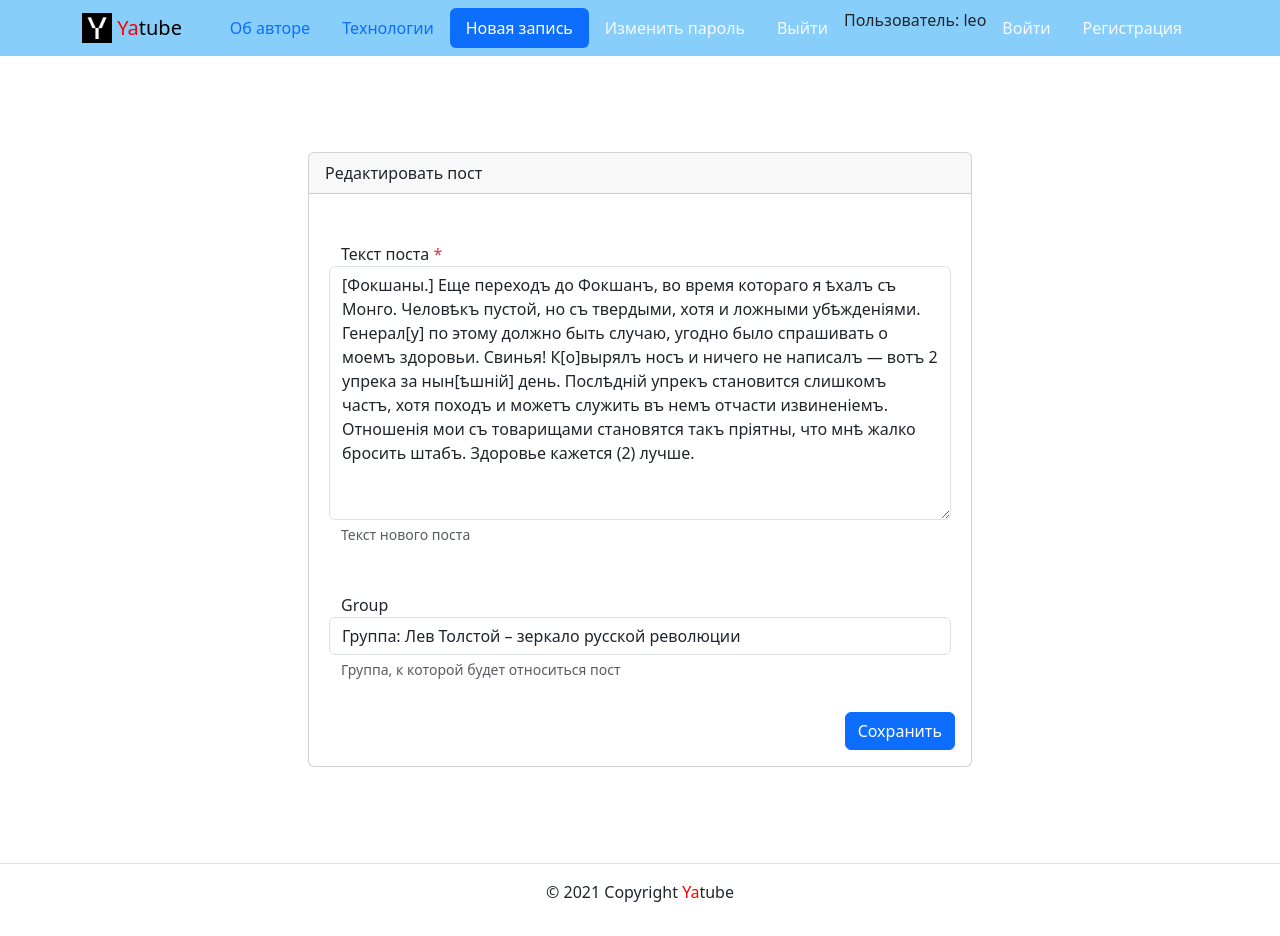
After one commit to Marik63/hw04_tests, a Django app: template yatube/templates/posts/update_post.html in a window 1280 px wide. The commit adds this page. Run offline with Django 3.2, Linux system fonts and the light colour scheme; the template is opened without the code that fills it, so the values that code supplies are empty; some libraries are stand-ins or nearby versions.

Commit message:
Отправил задание на проверку

```diff
--- a/yatube/templates/posts/group_list.html
+++ b/yatube/templates/posts/group_list.html
@@ -12,7 +12,7 @@
       <article>
         <ul>
           <li>
-            Автор: {{ post.author.get_full_name }}
+            Автор: <a href="{% url 'posts:profile' post.author.username %}">{{post.author.get_full_name}}
           </li>
           <li>
             Дата публикации: {{ post.pub_date|date:"d E Y" }}
--- /dev/null
+++ b/yatube/templates/posts/update_post.html
@@ -0,0 +1,116 @@
+<!DOCTYPE html>
+<html lang="ru">
+  <head>
+    <meta charset="utf-8">
+    <meta name="viewport" content="width=device-width, initial-scale=1">
+    <link rel="icon" href="../img/fav/fav.ico" type="image">
+    <link rel="apple-touch-icon" sizes="180x180" href="../img/fav/apple-touch-icon.png">
+    <link rel="icon" type="image/png" sizes="32x32" href="../img/fav/favicon-32x32.png">
+    <link rel="icon" type="image/png" sizes="16x16" href="../img/fav/favicon-16x16.png">
+    <meta name="msapplication-TileColor" content="#da532c">
+    <meta name="theme-color" content="#ffffff">
+    <link rel="stylesheet" href="../css/bootstrap.min.css">
+    <title>Редактировать пост</title>
+  </head>
+  <body>
+    <header>
+      <nav class="navbar navbar-light" style="background-color: lightskyblue">
+        <div class="container">
+          <a class="navbar-brand" href="../posts/index.html">
+            <img src="../img/logo.png" width="30" height="30" class="d-inline-block align-top" alt="">
+            <span style="color:red">Ya</span>tube
+          </a>
+          <ul class="nav  nav-pills">
+            <li class="nav-item">
+              <a class="nav-link" href="../about/author.html">
+                Об авторе
+              </a>
+            </li>
+            <li class="nav-item">
+              <a class="nav-link" href="../about/tech.html">
+                Технологии
+              </a>
+            </li>
+            <!-- пункты меню видны только авторизованному пользователю -->
+            <li class="nav-item">
+              <a class="nav-link active" href="../posts/create_post.html">
+                Новая запись
+              </a>
+            </li>
+            <li class="nav-item">
+              <a class="nav-link link-light " href="../users/password_change_form.html">
+                Изменить пароль
+              </a>
+            </li>
+            <li class="nav-item">
+              <a class="nav-link link-light" href="../users/logged_out.html">Выйти</a>
+            </li>
+            <li>
+              Пользователь: leo
+            <li>
+            <!-- конец пункты меню видны только авторизованному пользователю -->
+            <!-- пункты меню видны только неавторизованному пользователю -->
+            <li class="nav-item">
+              <a class="nav-link link-light" href="../users/login.html">
+                Войти
+              </a>
+            </li>
+            <li class="nav-item">
+              <a class="nav-link link-light " href="../users/signup.html">Регистрация</a>
+            </li>
+            <!-- конец пункты меню видны только неавторизованному пользователю -->
+          </ul>
+        </div>
+      </nav>
+    </header>
+    <main>
+      <div class="container py-5">
+        <div class="row justify-content-center">
+          <div class="col-md-8 p-5">
+            <div class="card">
+              <div class="card-header">
+                Редактировать пост
+              </div>
+              <div class="card-body">
+                <form method="post" action="../posts/create_post.html">
+                  <input type="hidden" name="csrfmiddlewaretoken" value="">
+                  <div class="form-group row my-3 p-3">
+                    <label for="id_text">
+                      Текст поста
+                      <span class="required text-danger" >*</span>
+                    </label>
+                    <textarea name="text" cols="40" rows="10" class="form-control" required id="id_text">[Фокшаны.] Еще переходъ до Фокшанъ, во время котораго я ѣхалъ съ Монго. Человѣкъ пустой, но съ твердыми, хотя и ложными убѣжденіями. Генерал[у] по этому должно быть случаю, угодно было спрашивать о моемъ здоровьи. Свинья! К[о]вырялъ носъ и ничего не написалъ — вотъ 2 упрека за нын[ѣшній] день. Послѣдній упрекъ становится слишкомъ частъ, хотя походъ и можетъ служить въ немъ отчасти извиненіемъ. Отношенія мои съ товарищами становятся такъ пріятны, что мнѣ жалко бросить штабъ. Здоровье кажется (2) лучше.
+                    </textarea>
+                    <small id="id_text-help" class="form-text text-muted">
+                      Текст нового поста
+                    </small>
+                  </div>
+                  <div class="form-group row my-3 p-3">
+                    <label for="id_group">
+                      Group
+                    </label>
+                    <select name="group" class="form-control" id="id_group">
+                      <option value="">---------</option>
+                      <option value="1" selected>Группа: Лев Толстой – зеркало русской революции</option>
+                    </select>
+                    <small id="id_group-help" class="form-text text-muted">
+                      Группа, к которой будет относиться пост
+                    </small>
+                  </div>
+                  <div class="d-flex justify-content-end">
+                    <button type="submit" class="btn btn-primary">
+                      Сохранить
+                    </button>
+                  </div>
+                </form>
+              </div>
+            </div>
+          </div>
+        </div>
+      </div>
+    </main>
+    <footer class="border-top text-center py-3">
+      <p>© 2021 Copyright <span style="color:red">Ya</span>tube</p>
+    </footer>
+  </body>
+</html>
```
Also changed, not shown: yatube/templates/posts/create_post.html (line endings or trailing spaces), yatube/templates/posts/index.html (line endings or trailing spaces), yatube/templates/posts/post_detail.html (line endings or trailing spaces), yatube/templates/posts/profile.html (line endings or trailing spaces).
